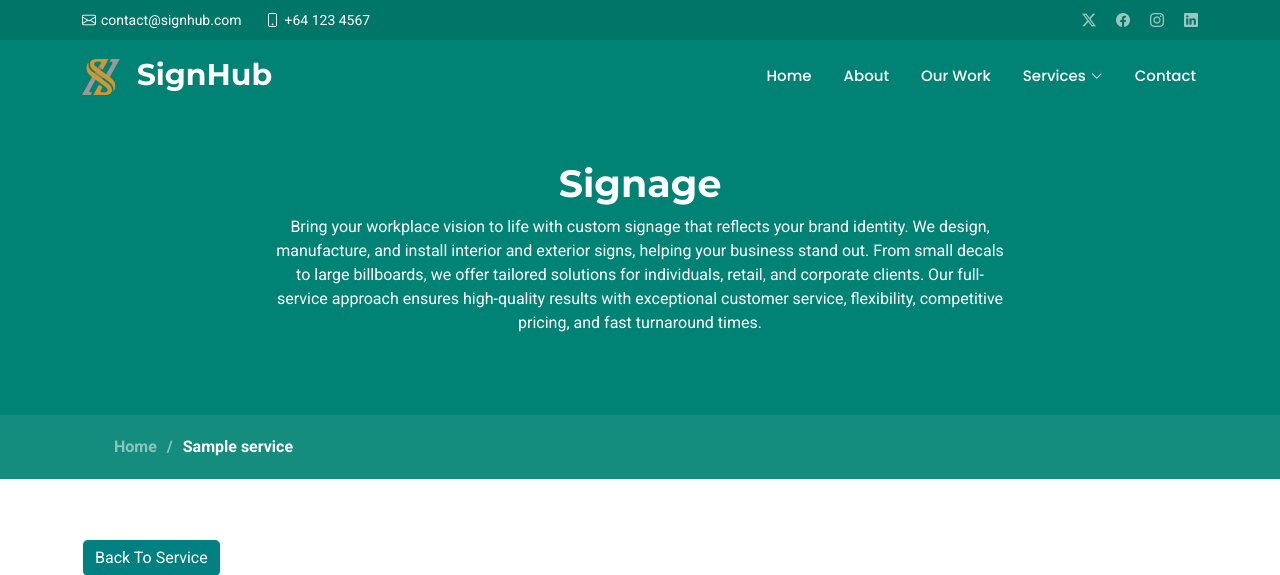
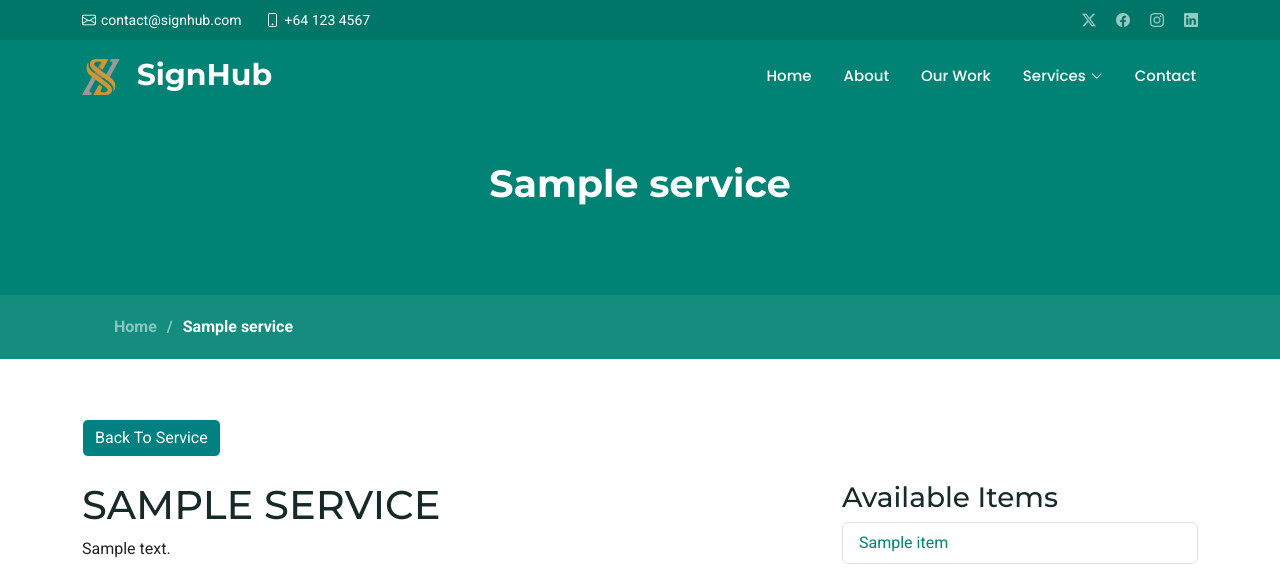
Before and after one commit to christopherece/signandprint_prj, a Django app: page /services/service/signage/ in a window 1280 px wide. Shown: the top 575 px of the page. Run offline with Django 5.2, Linux system fonts and the light colour scheme; tables that the repository leaves empty hold one stand-in row (values such as "Sample post"); some libraries are stand-ins or nearby versions.

Commit message:
Modified Details page

```diff
--- a/templates/services/signage.html
+++ b/templates/services/signage.html
@@ -8,10 +8,9 @@
     <div class="container">
       <div class="row d-flex justify-content-center text-center">
         <div class="col-lg-8">
-          <h1>Signage</h1>
+          <h1>{{service.name}}</h1>
           <p class="mb-0">
-            Bring your workplace vision to life with custom signage that reflects your brand identity. We design, manufacture, and install interior and exterior signs, helping your business stand out. From small decals to large billboards, we offer tailored solutions for individuals, retail, and corporate clients. Our full-service approach ensures high-quality results with exceptional customer service, flexibility, competitive pricing, and fast turnaround times.
-          </p>
+                    </p>
         </div>
       </div>
     </div>
```
